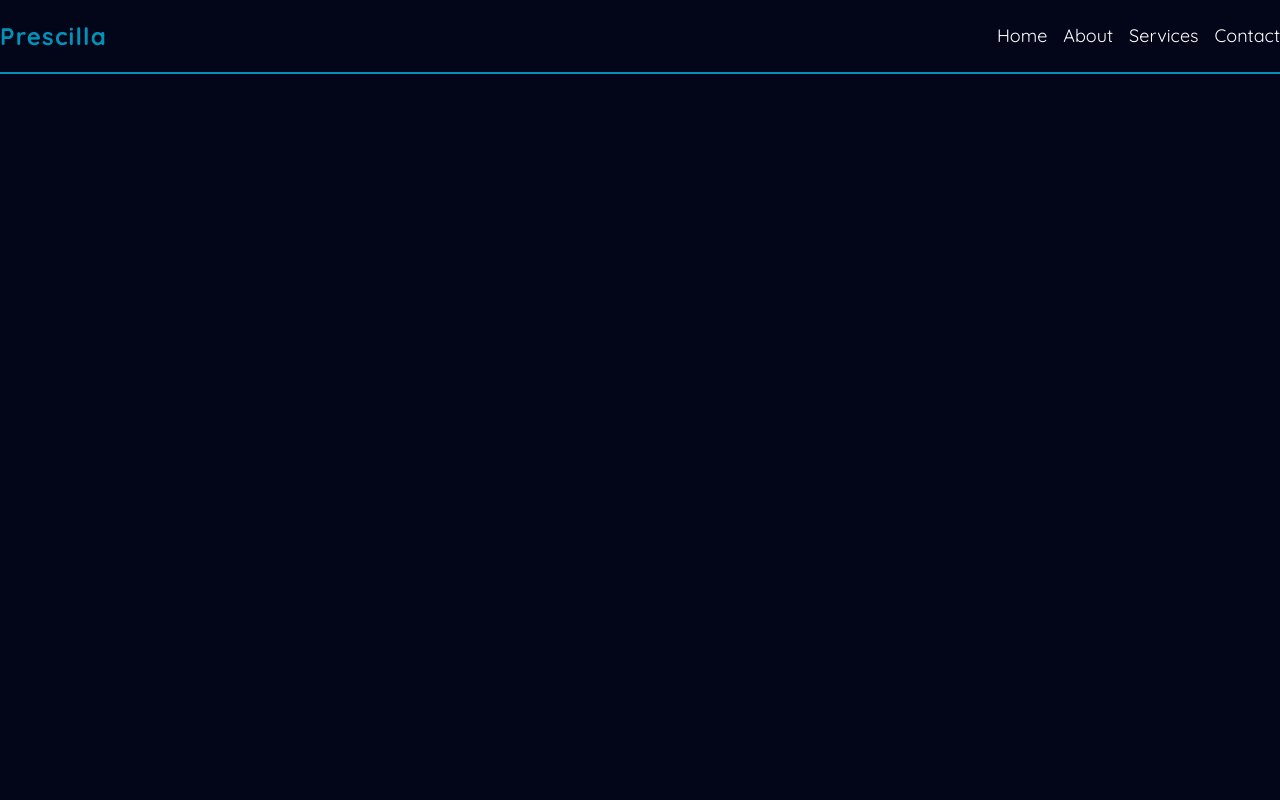
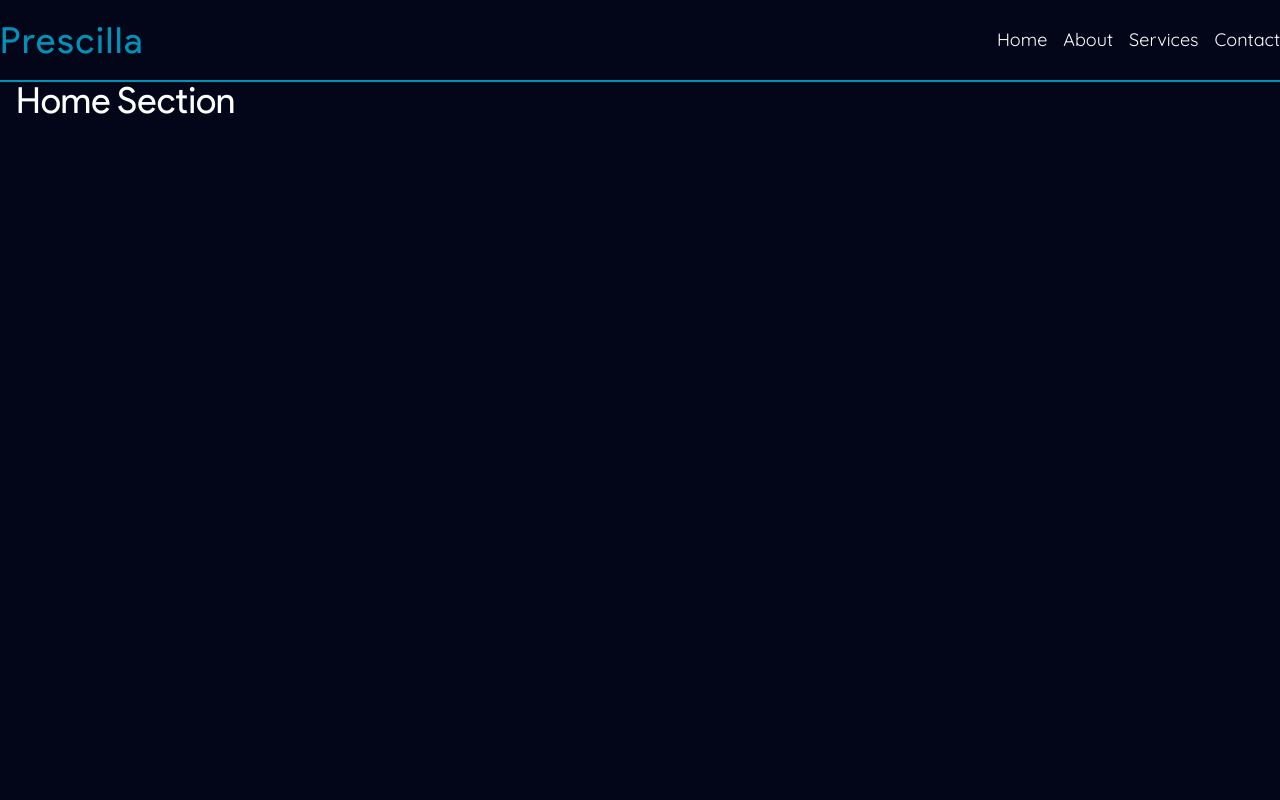
Before and after one commit to riyudev/Dapin-Portfolio, a React (Vite) app: page / in a window 1280 px wide. Shown: the top 800 px of the page. Built offline with nearby package versions, Linux system fonts and the light colour scheme.

Commit message:
added functionality of navlinks

```diff
--- a/src/App.css
+++ b/src/App.css
@@ -1,8 +1,8 @@
 @font-face {
-  font-family: "quicksand-light";
+  font-family: "productsans-regular";
   src:
-    local("Quicksand-Light"),
-    url("./fonts/Quicksand-Light.ttf") format("truetype");
+    local("ProductSans-Regular"),
+    url("./fonts/ProductSans-Regular.ttf") format("truetype");
 }
 
 @font-face {
@@ -32,3 +32,7 @@
     local("Quicksand-Bold"),
     url("./fonts/Quicksand-Bold.ttf") format("truetype");
 }
+
+html {
+  scroll-behavior: smooth;
+}
--- a/src/App.jsx
+++ b/src/App.jsx
@@ -1,11 +1,21 @@
 import React from "react";
 import "./App.css";
 import Navbar from "./components/Navbar";
+import Home from "./components/Home";
+import About from "./components/About";
+import Services from "./components/Services";
+import Contact from "./components/Contact";
 
 function App() {
   return (
     <div className="flex min-h-screen flex-col items-center bg-slate-950">
       <Navbar />
+      <div className="w-full max-w-7xl px-4">
+        <Home />
+        <About />
+        <Services />
+        <Contact />
+      </div>
     </div>
   );
 }
--- /dev/null
+++ b/src/components/About.jsx
@@ -0,0 +1,11 @@
+import React from "react";
+
+function About() {
+  return (
+    <section id="about" className="min-h-screen pt-20">
+      <h3>About Section</h3>
+    </section>
+  );
+}
+
+export default About;
--- /dev/null
+++ b/src/components/Contact.jsx
@@ -0,0 +1,11 @@
+import React from "react";
+
+function Contact() {
+  return (
+    <section id="contact" className="min-h-screen pt-20">
+      <h3>Contact Section</h3>
+    </section>
+  );
+}
+
+export default Contact;
--- /dev/null
+++ b/src/components/Home.jsx
@@ -0,0 +1,11 @@
+import React from "react";
+
+function Home() {
+  return (
+    <section id="home" className="min-h-screen pt-20">
+      <h3>Home Section</h3>
+    </section>
+  );
+}
+
+export default Home;
--- a/src/components/Navbar.jsx
+++ b/src/components/Navbar.jsx
@@ -2,14 +2,22 @@ import React from "react";
 
 function Navbar() {
   return (
-    <nav className="flex w-full justify-center border-b-2 border-cyan-600">
+    <nav className="fixed flex w-full justify-center border-b-2 border-cyan-600">
       <div className="flex w-7xl items-center justify-between py-5">
-        <h4 className="tracking-wider text-cyan-600">Prescilla</h4>
+        <h3 className="tracking-wider text-cyan-600">Prescilla</h3>
         <ul className="flex space-x-4 text-lg font-medium text-gray-300">
-          <li>Home</li>
-          <li>About</li>
-          <li>Services</li>
-          <li>Contact</li>
+          <a href="#home">
+            <li>Home</li>
+          </a>
+          <a href="#about">
+            <li>About</li>
+          </a>
+          <a href="#services">
+            <li>Services</li>
+          </a>
+          <a href="#contact">
+            <li>Contact</li>
+          </a>
         </ul>
       </div>
     </nav>
--- /dev/null
+++ b/src/components/Services.jsx
@@ -0,0 +1,11 @@
+import React from "react";
+
+function Services() {
+  return (
+    <section id="services" className="min-h-screen pt-20">
+      <h3>Services Section</h3>
+    </section>
+  );
+}
+
+export default Services;
--- a/src/index.css
+++ b/src/index.css
@@ -5,7 +5,7 @@
   --breakpoint-laptop: 870px;
   --breakpoint-tablet: 500px;
 
-  --font-quicksandLight: quicksand-light;
+  --font-productSans: productsans-regular;
   --font-quicksandRegular: quicksand-regular;
   --font-quicksandMedium: quicksand-medium;
   --font-quicksandSemiBold: quicksand-semibold;
@@ -24,19 +24,19 @@
 
 @layer base {
   h1 {
-    @apply laptop:text-7xl font-quicksandBold text-5xl;
+    @apply laptop:text-7xl font-productSans text-5xl;
   }
 
   h2 {
-    @apply laptop:text-5xl font-quicksandBold text-4xl;
+    @apply laptop:text-5xl font-productSans text-4xl;
   }
 
   h3 {
-    @apply laptop:text-4xl font-quicksandBold text-3xl;
+    @apply laptop:text-4xl font-productSans text-3xl text-white;
   }
 
   h4 {
-    @apply laptop:text-2xl font-quicksandBold text-xl;
+    @apply laptop:text-2xl font-productSans text-xl;
   }
 
   h5 {
```
Also changed, not shown: src/fonts/ProductSans-Regular.ttf (added).
